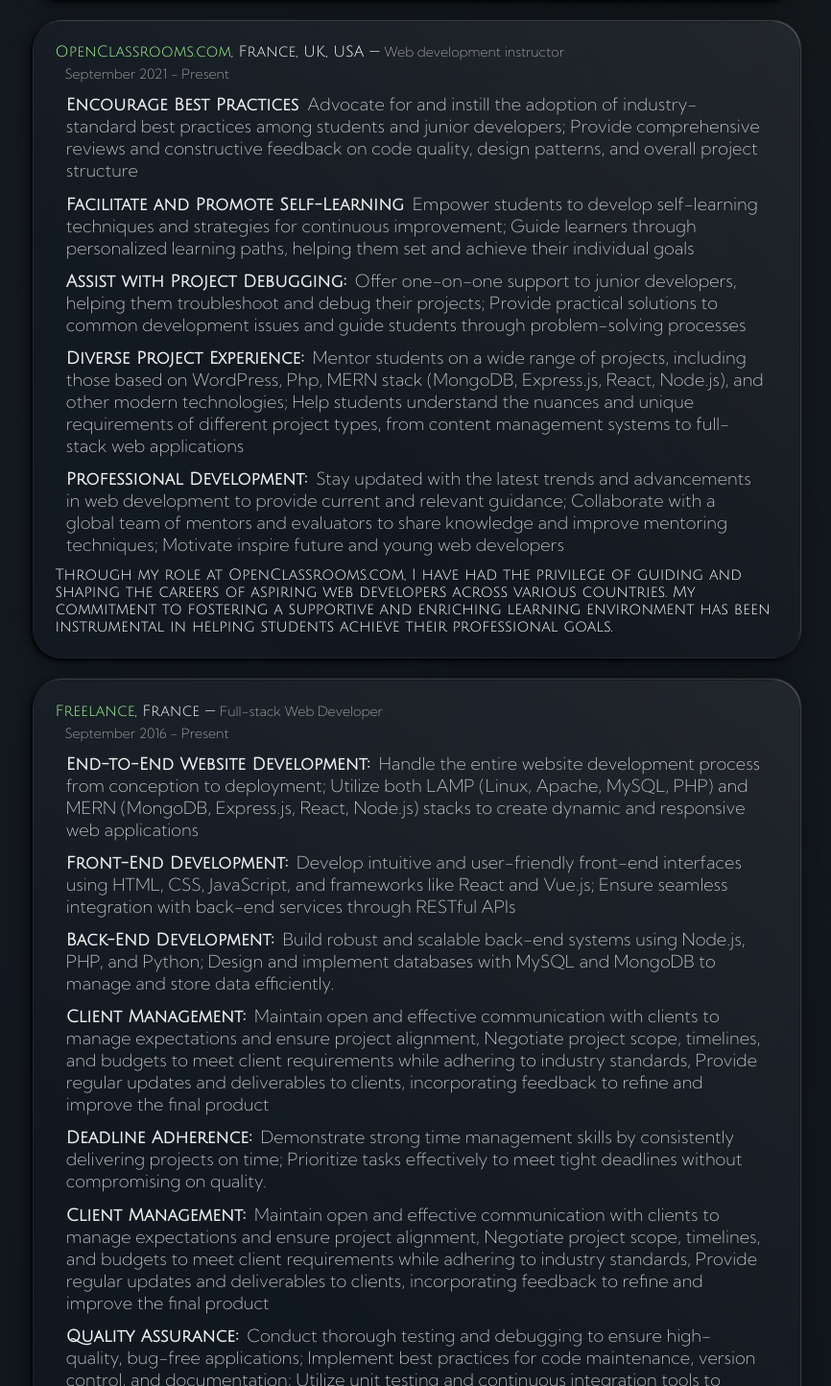
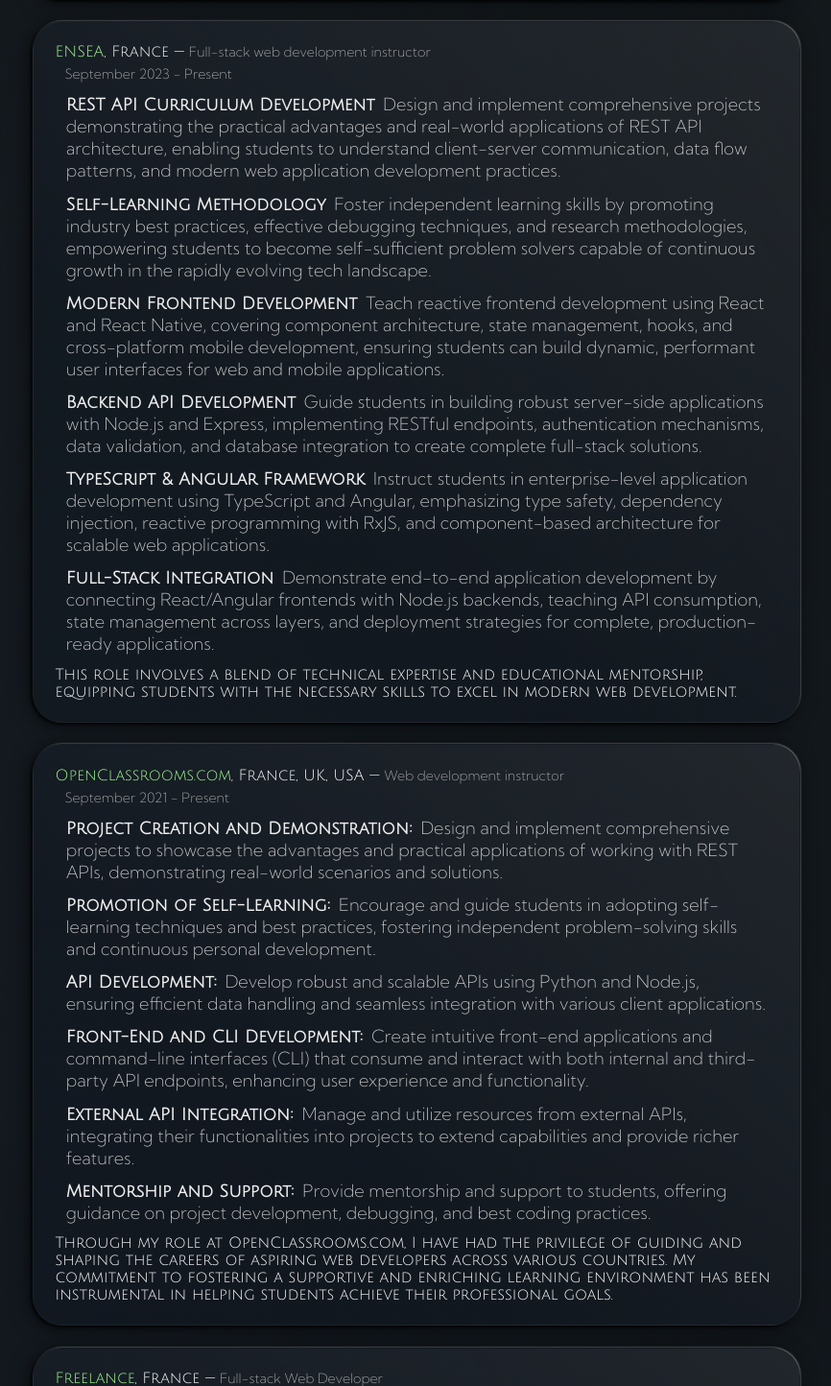
Before and after one commit to lostmart/perso-port-react, a React (Vite) app: page /experience in a window 1280 px wide. Shown: the part 686-2130 px from the top of the page at 96% size, without its empty margins (125-991 px from the left). Built offline with nearby package versions, Linux system fonts and the light colour scheme.

Commit message:
new instances now

```diff
--- a/src/data/experience.js
+++ b/src/data/experience.js
@@ -1,16 +1,80 @@
 const experienceData = [
+	{
+		institute: ["EPITA", "France"],
+		title: "Full-stack web development instructor / Content Creator",
+		date: "July 2024 - Present",
+		link: "https://www.epita.fr/",
+		areas: [
+			{
+				category: "Project Creation and Demonstration:",
+				description:
+					"Design and implement comprehensive projects to showcase the advantages and practical applications of working with REST APIs, demonstrating real-world scenarios and solutions.",
+			},
+			{
+				category: "Promotion of Self-Learning:",
+				description:
+					"Encourage and guide students in adopting self-learning techniques and best practices, fostering independent problem-solving skills and continuous personal development.",
+			},
+			{
+				category: "API Development:",
+				description:
+					"Develop robust and scalable APIs using Python and Node.js, ensuring efficient data handling and seamless integration with various client applications.",
+			},
+			{
+				category: "Front-End and CLI Development:",
+				description:
+					"Create intuitive front-end applications and command-line interfaces (CLI) that consume and interact with both internal and third-party API endpoints, enhancing user experience and functionality.",
+			},
+			{
+				category: "External API Integration:",
+				description:
+					"Manage and utilize resources from external APIs, integrating their functionalities into projects to extend capabilities and provide richer features.",
+			},
+			{
+				category: "Mentorship and Support:",
+				description:
+					"Provide mentorship and support to students, offering guidance on project development, debugging, and best coding practices.",
+			},
+		],
+		conclusion:
+			"This role involves a blend of technical expertise and educational mentorship, equipping students with the necessary skills to excel in modern web development.",
+	},
 	{
 		institute: ["ENSEA", "France"],
 		title: "Full-stack web development instructor",
 		date: "September 2023 - Present",
 		link: "https://www.ensea.fr/fr",
 		areas: [
-			"<span class='card_detail'>Project Creation and Demonstration:</span><span>Design and implement comprehensive projects to showcase the advantages and practical applications of working with REST APIs, demonstrating real-world scenarios and solutions.</span>",
-			"<span class='card_detail'>Promotion of Self-Learning:</span><span>Encourage and guide students in adopting self-learning techniques and best practices, fostering independent problem-solving skills and continuous personal development.</span>",
-			"<span class='card_detail'>API Development:</span><span>Develop robust and scalable APIs using Python and Node.js, ensuring efficient data handling and seamless integration with various client applications.</span>",
-			"<span class='card_detail'>Front-End and CLI Development:</span><span>Create intuitive front-end applications and command-line interfaces (CLI) that consume and interact with both internal and third-party API endpoints, enhancing user experience and functionality.</span>",
-			"<span class='card_detail'>External API Integration:</span><span>Manage and utilize resources from external APIs, integrating their functionalities into projects to extend capabilities and provide richer features.</span>",
-			"<span class='card_detail'>Mentorship and Support:</span><span>Provide mentorship and support to students, offering guidance on project development, debugging, and best coding practices.</span>",
+			{
+				category: "REST API Curriculum Development",
+				description:
+					"Design and implement comprehensive projects demonstrating the practical advantages and real-world applications of REST API architecture, enabling students to understand client-server communication, data flow patterns, and modern web application development practices.",
+			},
+			{
+				category: "Self-Learning Methodology",
+				description:
+					"Foster independent learning skills by promoting industry best practices, effective debugging techniques, and research methodologies, empowering students to become self-sufficient problem solvers capable of continuous growth in the rapidly evolving tech landscape.",
+			},
+			{
+				category: "Modern Frontend Development",
+				description:
+					"Teach reactive frontend development using React and React Native, covering component architecture, state management, hooks, and cross-platform mobile development, ensuring students can build dynamic, performant user interfaces for web and mobile applications.",
+			},
+			{
+				category: "Backend API Development",
+				description:
+					"Guide students in building robust server-side applications with Node.js and Express, implementing RESTful endpoints, authentication mechanisms, data validation, and database integration to create complete full-stack solutions.",
+			},
+			{
+				category: "TypeScript & Angular Framework",
+				description:
+					"Instruct students in enterprise-level application development using TypeScript and Angular, emphasizing type safety, dependency injection, reactive programming with RxJS, and component-based architecture for scalable web applications.",
+			},
+			{
+				category: "Full-Stack Integration",
+				description:
+					"Demonstrate end-to-end application development by connecting React/Angular frontends with Node.js backends, teaching API consumption, state management across layers, and deployment strategies for complete, production-ready applications.",
+			},
 		],
 		conclusion:
 			"This role involves a blend of technical expertise and educational mentorship, equipping students with the necessary skills to excel in modern web development.",
@@ -21,11 +85,36 @@ const experienceData = [
 		date: "September 2021 - Present",
 		link: "https://openclassrooms.com/",
 		areas: [
-			"<span class='card_detail'>Encourage Best Practices</span><span>Advocate for and instill the adoption of industry-standard best practices among students and junior developers; Provide comprehensive reviews and constructive feedback on code quality, design patterns, and overall project structure</span>",
-			"<span class='card_detail'>Facilitate and Promote Self-Learning</span><span>Empower students to develop self-learning techniques and strategies for continuous improvement; Guide learners through personalized learning paths, helping them set and achieve their individual goals</span>",
-			"<span class='card_detail'>Assist with Project Debugging:</span><span>Offer one-on-one support to junior developers, helping them troubleshoot and debug their projects; Provide practical solutions to common development issues and guide students through problem-solving processes</span>",
-			"<span class='card_detail'>Diverse Project Experience:</span><span>Mentor students on a wide range of projects, including those based on WordPress, Php, MERN stack (MongoDB, Express.js, React, Node.js), and other modern technologies; Help students understand the nuances and unique requirements of different project types, from content management systems to full-stack web applications</span>",
-			"<span class='card_detail'>Professional Development:</span><span>Stay updated with the latest trends and advancements in web development to provide current and relevant guidance; Collaborate with a global team of mentors and evaluators to share knowledge and improve mentoring techniques; Motivate inspire future and young web developers</span>",
+			{
+				category: "Project Creation and Demonstration:",
+				description:
+					"Design and implement comprehensive projects to showcase the advantages and practical applications of working with REST APIs, demonstrating real-world scenarios and solutions.",
+			},
+			{
+				category: "Promotion of Self-Learning:",
+				description:
+					"Encourage and guide students in adopting self-learning techniques and best practices, fostering independent problem-solving skills and continuous personal development.",
+			},
+			{
+				category: "API Development:",
+				description:
+					"Develop robust and scalable APIs using Python and Node.js, ensuring efficient data handling and seamless integration with various client applications.",
+			},
+			{
+				category: "Front-End and CLI Development:",
+				description:
+					"Create intuitive front-end applications and command-line interfaces (CLI) that consume and interact with both internal and third-party API endpoints, enhancing user experience and functionality.",
+			},
+			{
+				category: "External API Integration:",
+				description:
+					"Manage and utilize resources from external APIs, integrating their functionalities into projects to extend capabilities and provide richer features.",
+			},
+			{
+				category: "Mentorship and Support:",
+				description:
+					"Provide mentorship and support to students, offering guidance on project development, debugging, and best coding practices.",
+			},
 		],
 		conclusion:
 			"Through my role at OpenClassrooms.com, I have had the privilege of guiding and shaping the careers of aspiring web developers across various countries. My commitment to fostering a supportive and enriching learning environment has been instrumental in helping students achieve their professional goals.",
@@ -36,15 +125,38 @@ const experienceData = [
 		date: "September 2016 - Present",
 		link: "https://www.linkedin.com/in/martin-pedraza-dev/",
 		areas: [
-			"<span class='card_detail'>End-to-End Website Development:</span><span>Handle the entire website development process from conception to deployment; Utilize both LAMP (Linux, Apache, MySQL, PHP) and MERN (MongoDB, Express.js, React, Node.js) stacks to create dynamic and responsive web applications</span>",
-			"<span class='card_detail'>Front-End Development:</span><span>Develop intuitive and user-friendly front-end interfaces using HTML, CSS, JavaScript, and frameworks like React and Vue.js; Ensure seamless integration with back-end services through RESTful APIs</span>",
-			"<span class='card_detail'>Back-End Development:</span><span>Build robust and scalable back-end systems using Node.js, PHP, and Python; Design and implement databases with MySQL and MongoDB to manage and store data efficiently.</span>",
-			"<span class='card_detail'>Client Management:</span><span>Maintain open and effective communication with clients to manage expectations and ensure project alignment, Negotiate project scope, timelines, and budgets to meet client requirements while adhering to industry standards, Provide regular updates and deliverables to clients, incorporating feedback to refine and improve the final product</span>",
-			"<span class='card_detail'>Deadline Adherence:</span><span>Demonstrate strong time management skills by consistently delivering projects on time; Prioritize tasks effectively to meet tight deadlines without compromising on quality.</span>",
-			"<span class='card_detail'>Client Management:</span><span>Maintain open and effective communication with clients to manage expectations and ensure project alignment, Negotiate project scope, timelines, and budgets to meet client requirements while adhering to industry standards, Provide regular updates and deliverables to clients, incorporating feedback to refine and improve the final product</span>",
-			"<span class='card_detail'>Quality Assurance:</span><span>Conduct thorough testing and debugging to ensure high-quality, bug-free applications; Implement best practices for code maintenance, version control, and documentation; Utilize unit testing and continuous integration tools to maintain code quality and reliability.</span>",
-			"<span class='card_detail'>Continuous Learning and Adaptation:</span><span>Stay updated with the latest web development trends, technologies, and best practices; Adapt to new tools and frameworks quickly to meet the evolving needs of clients and the industry; Participate in professional development opportunities and contribute to open-source projects to enhance skills and knowledge.</span>",
+			{
+				category: "Full-Stack Application Development",
+				description:
+					"Designed and deployed 10+ production-ready websites and web applications for diverse clients using modern technology stacks including MERN (MongoDB, Express, React, Node.js) and LAMP (Linux, Apache, MySQL, PHP), ensuring scalable architecture and optimal performance.",
+			},
+			{
+				category: "Custom API Architecture",
+				description:
+					"Built tailored RESTful APIs for various business domains including e-commerce platforms, booking systems, and content management solutions, implementing secure authentication, efficient data handling, and seamless client-server communication.",
+			},
+			{
+				category: "Third-Party Service Integration",
+				description:
+					"Integrated and configured external APIs and services including payment gateways (Stripe, PayPal), social media platforms (Facebook, Twitter, Instagram), and analytics tools (Google Analytics, Mixpanel) to extend application functionality and enhance user experience.",
+			},
+			{
+				category: "Responsive Front-End Development",
+				description:
+					"Delivered pixel-perfect, mobile-first user interfaces using React and Vue.js, implementing modern design patterns, optimizing load times, and ensuring cross-browser compatibility for enhanced user engagement and accessibility.",
+			},
+			{
+				category: "Performance Optimization",
+				description:
+					"Applied advanced optimization techniques including code splitting, lazy loading, caching strategies, and database query optimization to ensure fast load times, smooth interactions, and efficient resource utilization across all deployed applications.",
+			},
+			{
+				category: "Client Collaboration & Project Management",
+				description:
+					"Managed full project lifecycle from requirements gathering and technical planning to deployment and maintenance, maintaining clear communication with clients, delivering on time and within budget, and providing post-launch support and documentation.",
+			},
 		],
+
 		conclusion:
 			"Working as a freelance, I have built a reputation for delivering high-quality web solutions that meet client needs and exceed expectations. My ability to negotiate effectively, respect deadlines, and manage client relationships has been key to my success in this role.",
 	},
@@ -54,10 +166,26 @@ const experienceData = [
 		date: "September 2016 - Present",
 		link: "https://www.magicmakers.fr/",
 		areas: [
-			"<span>Instructed children and teenagers in web technologies, robotics, basic web development, and game development.</span>",
-			"<span>Utilized a variety of educational tools including Scratch, Construct, Unity, Minecraft Education, and Python Django.</span>",
-			"<span>Introduced students to the concepts of algorithms and logical thinking through online tools.</span>",
-			"<span>Fostered a passion for technology and problem-solving in young learners, equipping them with essential skills for future educational and career opportunities.</span>",
+			{
+				category: "Teaching Web and Game Development:",
+				description:
+					"Instructed children and teenagers in web technologies, robotics, basic web development, and game development.",
+			},
+			{
+				category: "Use of Educational Tools:",
+				description:
+					"Utilized a variety of educational tools including Scratch, Construct, Unity, Minecraft Education, and Python Django.",
+			},
+			{
+				category: "Algorithm and Logic Introduction:",
+				description:
+					"Introduced students to the concepts of algorithms and logical thinking through online tools.",
+			},
+			{
+				category: "Fostering Technological Passion:",
+				description:
+					"Fostered a passion for technology and problem-solving in young learners, equipping them with essential skills for future educational and career opportunities.",
+			},
 		],
 		conclusion:
 			"Working as an IT tutor helped me develop strong teaching and communication skills, while fostering a passion for technology and problem-solving in young learners",
@@ -68,10 +196,26 @@ const experienceData = [
 		date: "Jan  2013 - 2019",
 		link: "https://www.parisatshuttle.com/",
 		areas: [
-			"<span class='card_detail'>Website Maintenance & Technical Support:</span><span>Managed and maintained multiple websites for an airport shuttle company, ensuring optimal performance and user experience.</span>",
-			"<span class='card_detail'>SEO Optimization:</span><span>Implemented SEO strategies to improve search engine rankings and increase organic traffic across various company websites.</span>",
-			"<span class='card_detail'>Reservation & Email Management:</span><span>Oversaw the online reservation system, ensuring seamless booking experiences for customers, and managed email communications.</span>",
-			"<span class='card_detail'>Salesforce Integration & Email Campaigns:</span><span>Utilized Salesforce to manage customer relationships and executed targeted email campaigns to enhance customer engagement and retention.</span>",
+			{
+				category: "Website Maintenance & Technical Support:",
+				description:
+					"Managed and maintained multiple websites for an airport shuttle company, ensuring optimal performance and user experience.",
+			},
+			{
+				category: "SEO Optimization:",
+				description:
+					"Implemented SEO strategies to improve search engine rankings and increase organic traffic across various company websites.",
+			},
+			{
+				category: "Reservation & Email Management:",
+				description:
+					"Oversaw the online reservation system, ensuring seamless booking experiences for customers, and managed email communications.",
+			},
+			{
+				category: "Salesforce Integration & Email Campaigns:",
+				description:
+					"Utilized Salesforce to manage customer relationships and executed targeted email campaigns to enhance customer engagement and retention.",
+			},
 		],
 		conclusion:
 			"This position enhanced my understanding of the marketing aspects of website management, including administrative tasks and content creation. Developed skills in crafting engaging content, executing effective marketing strategies, and ensuring smooth administrative operations.",
@@ -82,10 +226,22 @@ const experienceData = [
 		date: "Jul 2010 - 2013",
 		link: "http://petiteecolebilingue.free.fr/site/index_en.php",
 		areas: [
-			"<span>Introduce the students in the use of design and production tools</span>",
-			"<span>Basic script writing</span>",
-			"<span>English teaching as a foreign language</span>",
+			{
+				category: "Introduction to Design and Production Tools:",
+				description:
+					"Introduce the students in the use of design and production tools.",
+			},
+			{
+				category: "Basic Script Writing:",
+				description: "Basic script writing.",
+			},
+			{
+				category: "English as a Foreign Language:",
+				description: "English teaching as a foreign language.",
+			},
 		],
+		conclusion:
+			"Teaching English as a foreign language to students from all around the world, I have developed strong communication skills and a deep understanding of the language.",
 	},
 ]
 
--- a/src/pages/Experience.jsx
+++ b/src/pages/Experience.jsx
@@ -17,10 +17,12 @@ const Experience = () => {
 						<ul>
 							{exp.areas.map((area) => {
 								return (
-									<li
-										key={area}
-										dangerouslySetInnerHTML={{ __html: area }}
-									></li>
+									<li key={area}>
+										<span className="responsibility__category">
+											{area.category}
+										</span>
+										<span>{area.description}</span>
+									</li>
 								)
 							})}
 						</ul>
--- a/src/sass/pages/_experience.scss
+++ b/src/sass/pages/_experience.scss
@@ -41,7 +41,7 @@
 			margin-top: variables.$base-margin;
 		}
 
-		.card_detail {
+		.responsibility__category {
 			font-family: variables.$primary-font;
 			font-weight: 700;
 			font-size: 1.1em;
```
